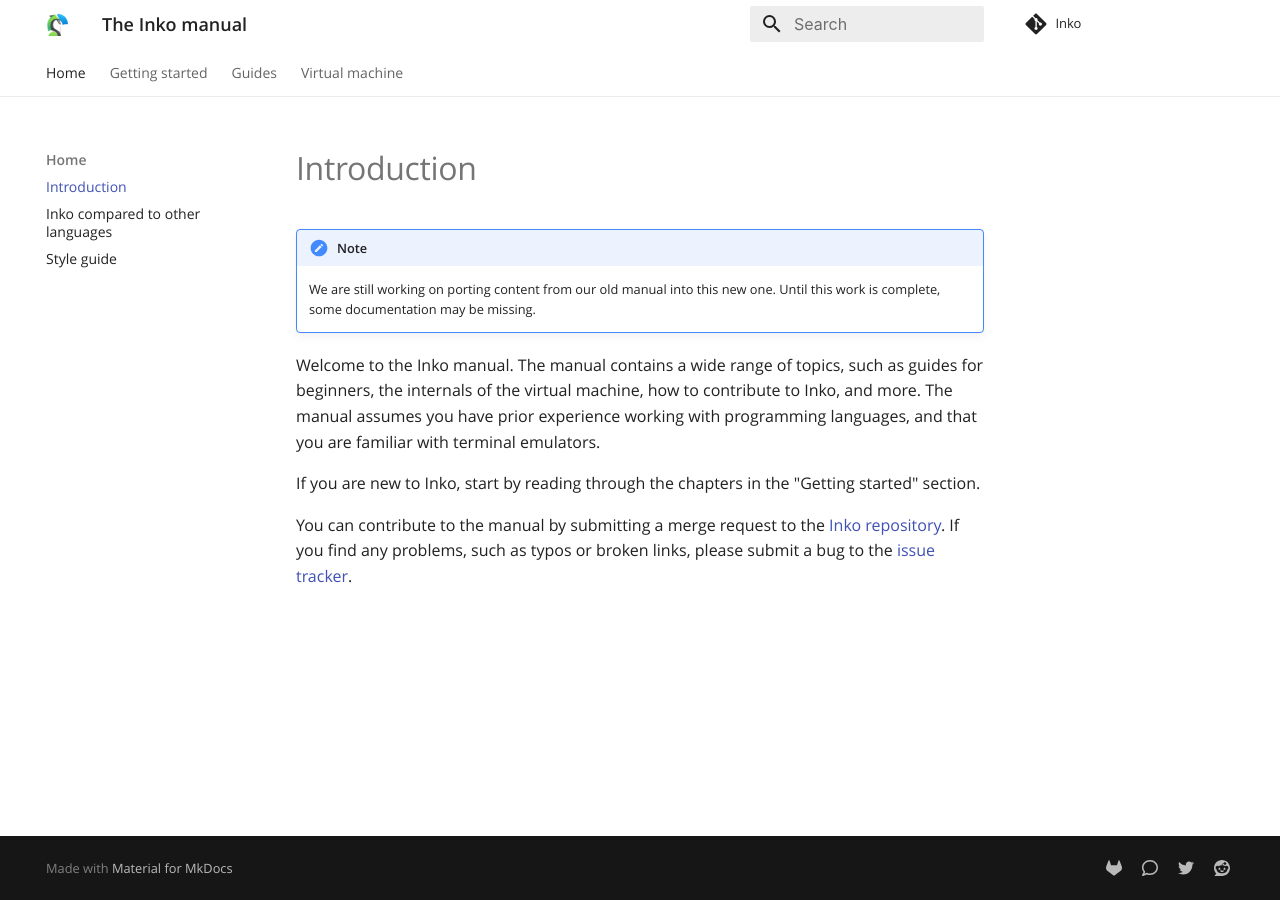
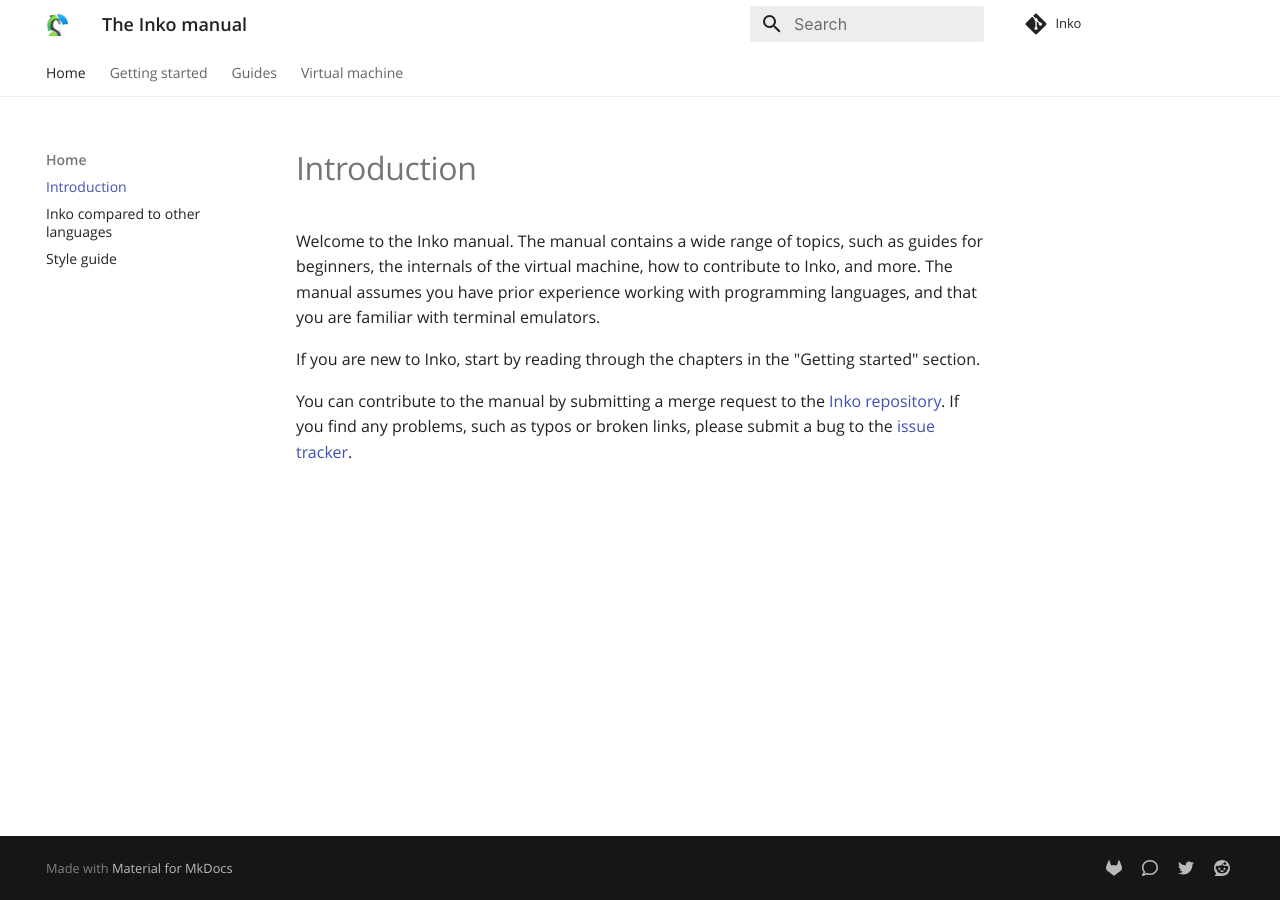
Before and after one commit to inko-lang/inko, an MkDocs documentation site: the page built from docs/source/index.md, in a window 1280 px wide. Built offline with MkDocs 1.6.1 and Material for MkDocs 9.7.7, drawn with Linux system fonts in a browser that asks for light colours; comment, search, counter and statistics services are not loaded.

Commit message:
Remove old manual note from the manual intro
All old manual content is now ported over, so this note is no longer
necessary.

```diff
--- a/docs/source/index.md
+++ b/docs/source/index.md
@@ -1,8 +1,4 @@
 # Introduction
-
-!!! note
-    We are still working on porting content from our old manual into this new
-    one. Until this work is complete, some documentation may be missing.
 
 Welcome to the Inko manual. The manual contains a wide range of topics, such as
 guides for beginners, the internals of the virtual machine, how to contribute to
```
